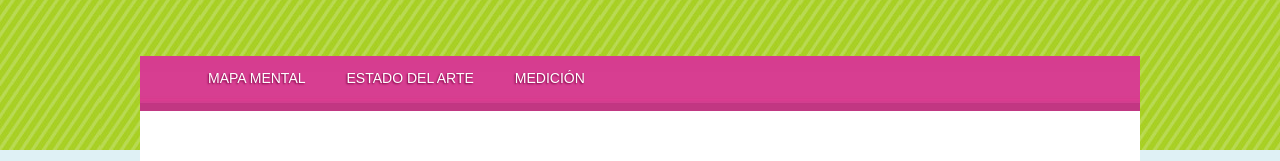
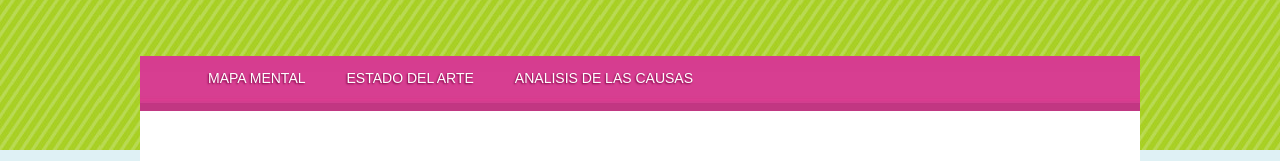
Before and after one commit to rataban/anemiah2, a plain HTML site: page estado del arte.html in a window 1280 px wide. Shown: the part 250-411 px from the top of the page. Drawn offline with Linux system fonts and the light colour scheme.

Commit message:
Update estado del arte.html

```diff
--- a/estado del arte.html
+++ b/estado del arte.html
@@ -25,7 +25,7 @@
 		<ul>
 			<li class="current_page_item"><a href="index.html">mapa mental</a></li>
 			<li><a href="estado del arte.html">Estado del arte</a></li>
-			<li><a href="medicion.html">Medici&oacuten</a></li>
+			<li><a href="analisis de las causas.html">Analisis de las causas</a></li>
 
 		</ul>
 	</div>
```
